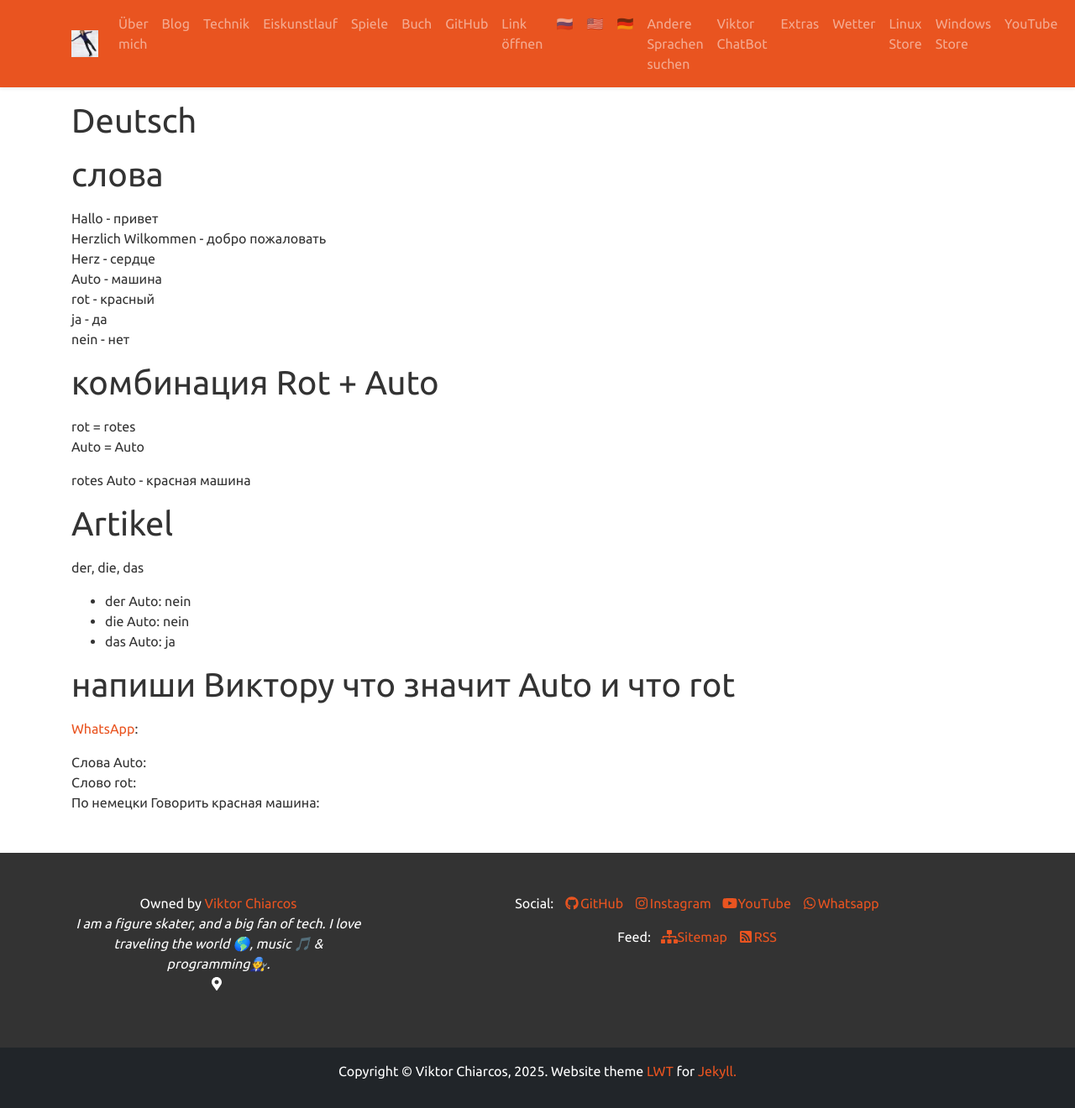
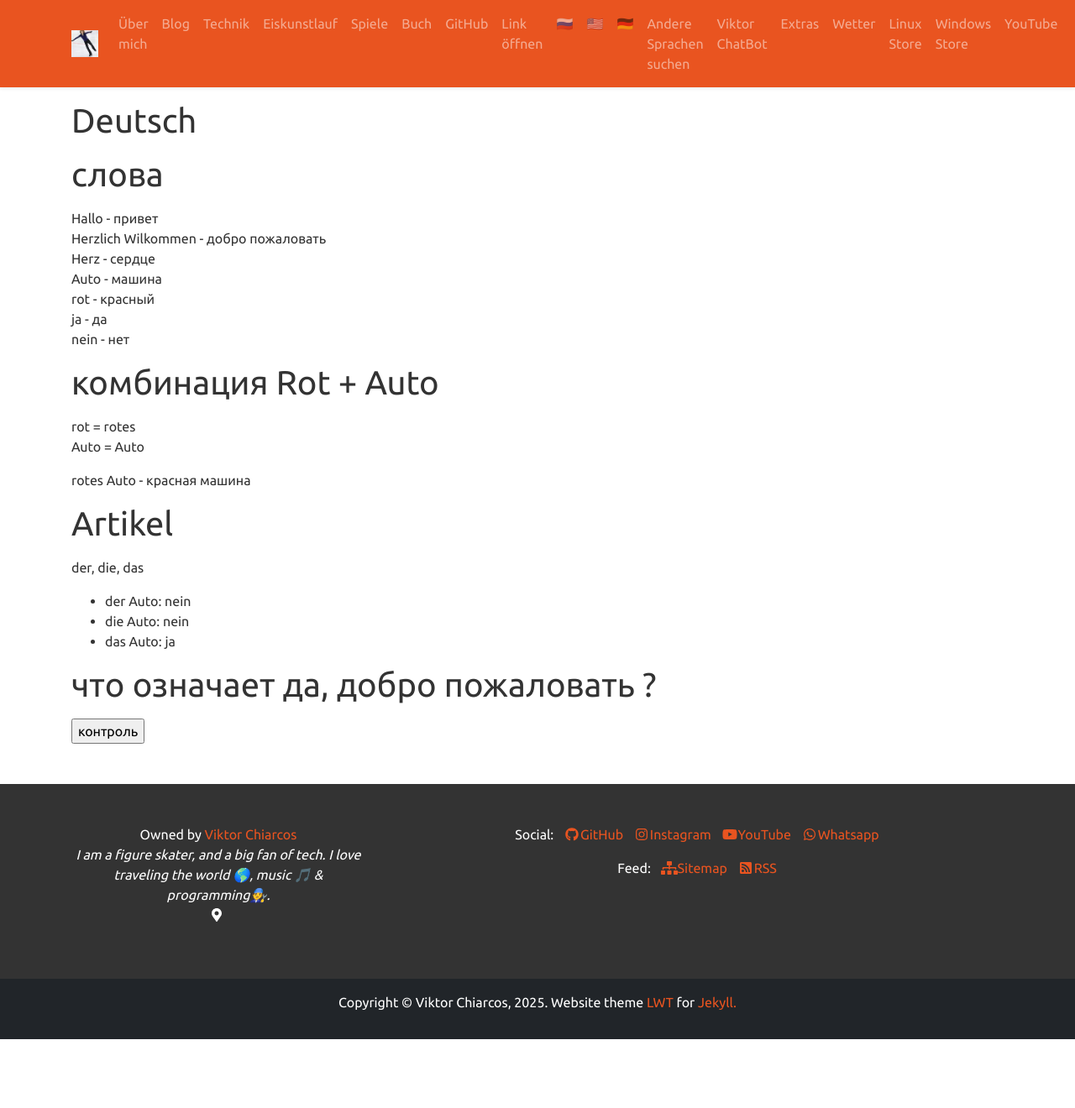
Before and after one commit to viktor-chiarcos/viktor-chiarcos.github.io, a Jekyll site: the page built from _pages/ivan/index.md, in a window 1280 px wide. Shown: the whole page at 84% size. Built offline with Jekyll 4.4.1, drawn with Linux system fonts in a browser that asks for light colours; after the commit the page ends 1238 px from its top, so only the background shows below that.

Commit message:
index.md aktualisieren

```diff
--- a/_pages/ivan/index.md
+++ b/_pages/ivan/index.md
@@ -28,10 +35,6 @@ der, die, das
 - die Auto: nein
 - das Auto: ja
 
-# напиши Виктору что значит Auto и что rot
+# что означает да, добро пожаловать ?
 
-[WhatsApp](http://wa.me/4915750181646):
-
-Слова Auto: \
-Слово rot: \
-По немецки Говорить красная машина:
+<input type="button" value="контроль" onclick="button1();"/>
```
Also changed, not shown: other parts of _pages/ivan/index.md (+7 -0 lines).
